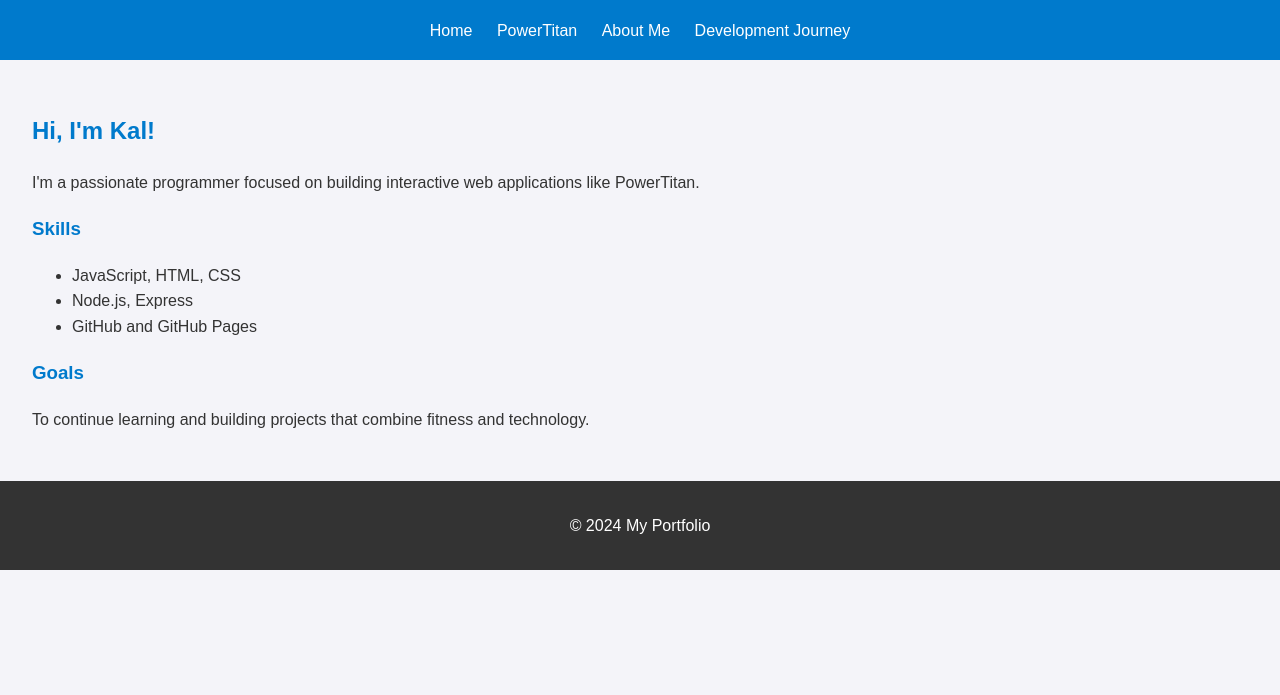
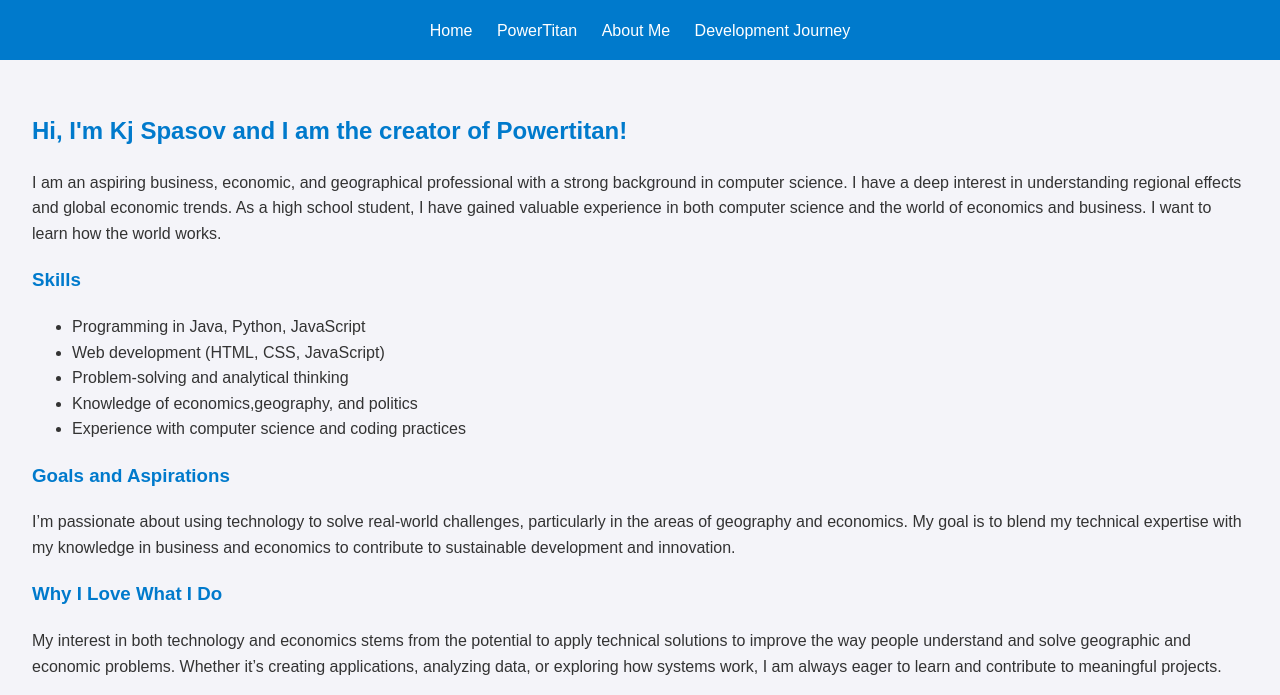
Before and after one commit to KalSpas0528/FitnessTrackerPortfolio, a plain HTML site: page about.html in a window 1280 px wide. Shown: the part 92-787 px from the top of the page. Drawn offline with Linux system fonts and the light colour scheme.

Commit message:
about me updated

```diff
--- a/about.html
+++ b/about.html
@@ -18,16 +18,26 @@
     </header>
     <main>
         <section>
-            <h2>Hi, I'm Kal!</h2>
-            <p>I'm a passionate programmer focused on building interactive web applications like PowerTitan.</p>
+            <h2>Hi, I'm Kj Spasov and I am the creator of Powertitan!</h2>
+            <p>I am an aspiring business, economic, and geographical professional with a strong background in computer science. I have a deep interest in understanding regional effects and global economic trends. As a high school student, I have gained valuable experience in both computer science and the world of economics and business. I want to learn how the world works.</p>
+
             <h3>Skills</h3>
             <ul>
-                <li>JavaScript, HTML, CSS</li>
-                <li>Node.js, Express</li>
-                <li>GitHub and GitHub Pages</li>
+                <li>Programming in Java, Python, JavaScript</li>
+                <li>Web development (HTML, CSS, JavaScript)</li>
+                <li>Problem-solving and analytical thinking</li>
+                <li>Knowledge of economics,geography, and politics</li>
+                <li>Experience with computer science and coding practices</li>
             </ul>
-            <h3>Goals</h3>
-            <p>To continue learning and building projects that combine fitness and technology.</p>
+
+            <h3>Goals and Aspirations</h3>
+            <p>I’m passionate about using technology to solve real-world challenges, particularly in the areas of geography and economics. My goal is to blend my technical expertise with my knowledge in business and economics to contribute to sustainable development and innovation.</p>
+
+            <h3>Why I Love What I Do</h3>
+            <p>My interest in both technology and economics stems from the potential to apply technical solutions to improve the way people understand and solve geographic and economic problems. Whether it’s creating applications, analyzing data, or exploring how systems work, I am always eager to learn and contribute to meaningful projects.</p>
+
+            <h3>Looking Ahead</h3>
+            <p>I am excited to further develop my skills through internships and future experiences, where I can contribute to innovative projects while learning from industry professionals. I am committed to growing in my field and making a positive impact in whatever I do.</p>
         </section>
     </main>
     <footer>
```
